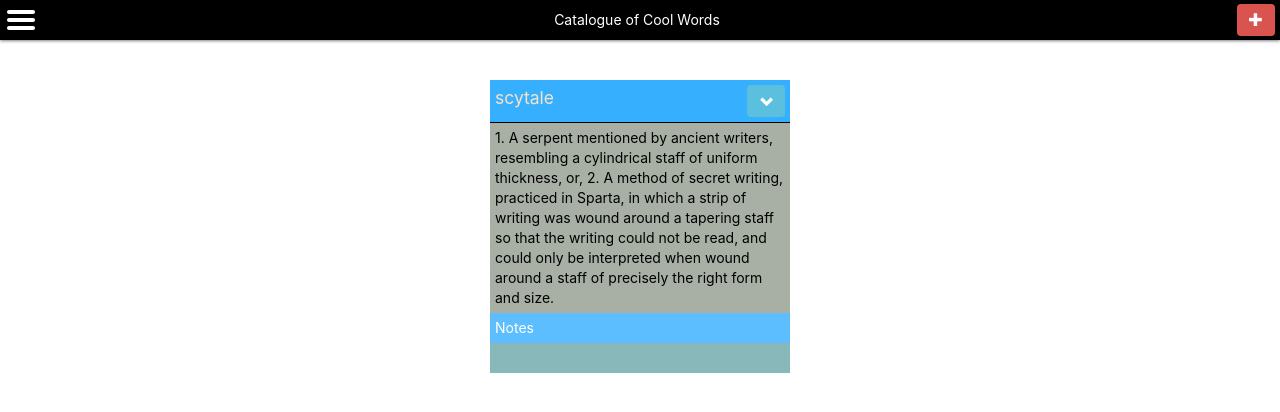
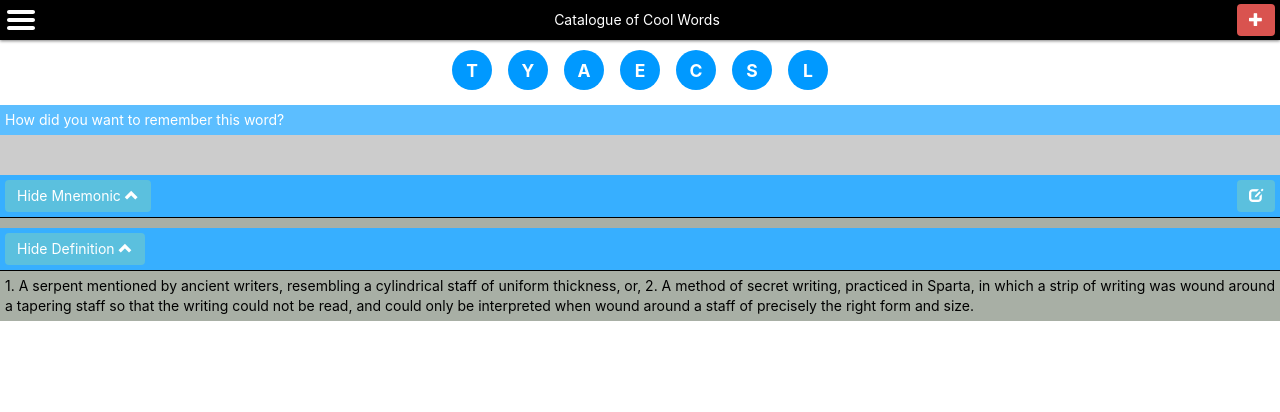
Before and after one commit to ricktoews/wordmage.app, a React (Create React App) app: page / in a window 1280 px wide. Shown: the top 412 px of the page. Built offline with nearby package versions, Linux system fonts and the light colour scheme.

Commit message:
Code is rough, but I want to get the Spotlight updates online.

```diff
--- a/src/App.js
+++ b/src/App.js
@@ -3,9 +3,11 @@ import { Switch, Route, withRouter } from 'react-router-dom';
 import Hamburger from './components/Hamburger';
 import AddIcon from './components/AddIcon';
 import WordForm from './components/WordForm';
+import MnemonicForm from './components/MnemonicForm';
 import ConfirmDelete from './components/ConfirmDelete';
 import ConfirmShare from './components/ConfirmShare';
 import ReceiveData from './components/ReceiveData';
+import Popup from './components/Popup';
 
 import Main from './Main';
 
@@ -13,13 +15,18 @@ import './App.scss';
 
 function App(props) {
 	const [ view, setView ] = useState('rehearse');
+	const [ popupState, setPopupState ] = useState(false);
+	const [ popupData, setPopupData ] = useState({});
+	const [ popupView, setPopupView ] = useState('');
+	const [ word, setWord ] = useState('');
+	const [ hamburgerClass, setHamburgerClass ] = useState('hamburger-nav');
+
 //	const [ addWordState, setAddWordState ] = useState(false);
 	const [ wordFormState, setWordFormState ] = useState(false);
+	const [ mnemonicFormState, setMnemonicFormState ] = useState(false);
 	const [ confirmState, setConfirmState ] = useState(false);
 	const [ confirmShareState, setConfirmShareState ] = useState(false);
 	const [ confirmReceive, setConfirmReceive ] = useState(false);
-	const [ word, setWord ] = useState('');
-	const [ hamburgerClass, setHamburgerClass ] = useState('hamburger-nav');
 
 	const navToWordList = () => {
 		var history = props.history;
@@ -67,8 +74,26 @@ console.log('navToWordList', props, history);
 	}
 
 	const popupWordForm = word => {
+console.log('popupWordForm', word);
+/*
+		setPopupView('add-word');
+		setPopupState(true);
+		setPopupData({ word });
+*/
 		setWord(word);
 		setWordFormState(true);
+	}
+
+	const popupMnemonicForm = word => {
+console.log('popupMnemonicForm', word);
+		setWord(word);
+		setMnemonicFormState(true);
+	}
+
+	const cancelMnemonicForm = () => {
+console.log('cancelMnemonicForm');
+//		setWord('');
+		setMnemonicFormState(false);
 	}
 
 	const cancelWordForm = () => {
@@ -99,8 +124,8 @@ console.log('navToWordList', props, history);
 	<div className="App">
 	  <nav class={hamburgerClass}>
 	    <ul>
+	      <li onClick={navToSpotlight}>Spotlight</li>
 	      <li onClick={navToWordList}>Word List</li>
-	      <li onClick={navToSpotlight}>Spotlight</li>
 {/*
 	      <li onClick={navToArchive}>Archive</li>
 	      <li onClick={handleShare}>Share</li>
@@ -118,8 +143,11 @@ console.log('navToWordList', props, history);
 	  </header>
 	  <Main view={view}
 	    popupConfirm={word => { popupConfirm(word) }}
-	    popupWordForm={word => { popupWordForm(word) }} />
+	    popupWordForm={word => { popupWordForm(word) }}
+	    popupMnemonicForm={word => { popupMnemonicForm(word) }} />
+	  {/* popupState ? <Popup data={popupData} view={popupView} /> : <div/> */}
 	  { wordFormState ? <WordForm word={word} cancelWordForm={cancelWordForm} saveWordForm={saveWordForm} /> : <div/> }
+	  { mnemonicFormState ? <MnemonicForm word={word} cancel={cancelMnemonicForm} /> : <div/> }
 	  { confirmState ? <ConfirmDelete word={word} cancelDelete={cancelDelete} confirmeDelete={confirmeDelete} /> : <div/> }
 	  { confirmShareState ? <ConfirmShare word={word} cancelShare={cancelShare} /> : <div/> }
 	  { confirmReceive ? <ReceiveData cancelReceive={cancelReceive} /> : <div/> }
--- a/src/App.scss
+++ b/src/App.scss
@@ -30,12 +30,13 @@ $info-color: #000000;
 $notes-heading-background: #5CBEFF;
 $notes-heading-color: #ffffff;
 
-$notes-background: #88B8BA;
-$notes-color: #ffffff;
+$notes-background: #ccc;
+$notes-color: #000;
 
 $maxwidth: 400px;
 $header-height: 50px;
-$spotlight-width: $maxwidth - 2*$header-height;
+//$spotlight-width: $maxwidth - 2*$header-height;
+$spotlight-width: 100vw;
 $spotlight-height: 200px;
 
 .btn-tiny {
@@ -125,7 +126,7 @@ $spotlight-height: 200px;
 	}
 }
 
-.container {
+.app-container {
 	position: relative;
 	top: $header-height;
 	height: calc(100vh - #{$header-height});
@@ -192,7 +193,7 @@ $spotlight-height: 200px;
 
 		.spotlight-wrapper {
 			position: relative;
-			top: 30px;
+	//		top: 30px;
 			width: $spotlight-width;
 			min-height: $spotlight-height;
 
@@ -224,6 +225,7 @@ $spotlight-height: 200px;
 				.user-notes {
 					background-color: $notes-background;
 					color: $notes-color;
+					font-size: 16pt;
 					padding: 5px;
 				}
 
@@ -272,6 +274,46 @@ $spotlight-height: 200px;
 	}
 }
 
+.spotlight {
+	.scrambled {
+		display: flex;
+		justify-content: center;
+		align-items: center;
+		flex-wrap: wrap;
+
+		&.finished {
+			display:none;
+		}
+		.letter {
+			display: flex;
+			justify-content: center;
+			align-items: center;
+			cursor: pointer;
+			width: 40px;
+			height: 40px;
+			border-radius: 50%;
+			margin: 0 8px 15px 8px;
+			background-color: #09f;
+			color: white;
+			text-transform: uppercase;
+			font-size: 1.25em;
+			font-weight: bold;
+			&.selected {
+				background-color: gray;
+			}
+		}
+	}
+	.unscrambled {
+		margin-left: 15px;
+		font-size: 1.25em;
+		letter-spacing: .25em;
+		text-transform: uppercase;
+		font-weight: bold;
+		color: #09f;
+	}
+}
+
+
 .hide-section {
 	display: none;
 }
--- a/src/Main.js
+++ b/src/Main.js
@@ -40,12 +40,13 @@ console.log('moveToArchive', word, newActiveList);
 	}
 
 	return (
-	<div className="container">
+	<div className="app-container">
 	  <Switch>
 	    <Route exact path="/" render={() => { return (
 	  <div className={'rehearse' + (props.view !== 'rehearse' ? ' no-hide-section' : '')}>
 	    <Spotlight
-	      popupWordForm={props.popupWordForm}
+	      popupWordForm={word => { props.popupWordForm(word) }}
+	      popupMnemonicForm={word => { props.popupMnemonicForm(word) }}
 	      item={item}
 	      moveToArchive={word => { moveToArchive(word) }} />
 	    <ActiveList
@@ -58,6 +59,7 @@ console.log('moveToArchive', word, newActiveList);
 	  <div className={'rehearse' + (props.view !== 'rehearse' ? ' no-hide-section' : '')}>
 	    <Spotlight
 	      popupWordForm={props.popupWordForm}
+	      popupMnemonicForm={props.popupMnemonicForm}
 	      item={item}
 	      moveToArchive={word => { moveToArchive(word) }} />
 	    <ActiveList
--- /dev/null
+++ b/src/components/CancelIcon.js
@@ -0,0 +1,7 @@
+const CancelIcon = props => {
+	return <button onClick={props.onClick} className={`btn btn-${props.type} btn-md`}>
+          <span className="glyphicon glyphicon-remove"></span>
+        </button>
+}
+
+export default CancelIcon;
--- /dev/null
+++ b/src/components/MnemonicForm.js
@@ -0,0 +1,45 @@
+import { useState } from 'react';
+import WordsInterface from '../utils/words-interface';
+import OKIcon from './OKIcon';
+import CancelIcon from './CancelIcon';
+
+function MnemonicForm(props) {
+	const [ mnemonic, setMnemonic ] = useState(WordsInterface.getNotes(props.word));
+
+	const handleChange = e => {
+		var el = e.target;
+		setMnemonic(el.value);
+	};
+
+	const cancel = () => {
+		console.log('cancel');
+		props.cancel();
+	}
+
+	const save = () => {
+		console.log('save', props.word, mnemonic);
+		WordsInterface.saveNotes(props.word, mnemonic);
+		props.cancel();
+	}
+
+	return (
+	  <div className="word-form-container">
+	  <div className="word-form-wrapper">
+	    <div className="word-form">
+	      <h2 className="word">
+	        To help you remember...
+	      </h2>
+	      <div className="notes">
+	        <textarea placeholder="Definition" onChange={handleChange} rows="5">{mnemonic}</textarea>
+	      </div>
+	      <div className="button-wrapper">
+	        <CancelIcon type="danger" onClick={cancel} />
+	        <OKIcon type="info" onClick={save} />
+	      </div>
+	    </div>
+	  </div>
+	  </div>
+	);
+}
+
+export default MnemonicForm;
--- /dev/null
+++ b/src/components/OKIcon.js
@@ -0,0 +1,7 @@
+const OKIcon = props => {
+	return <button onClick={props.onClick} className={`btn btn-${props.type} btn-md`}>
+          <span className="glyphicon glyphicon-ok"></span>
+        </button>
+}
+
+export default OKIcon;
--- /dev/null
+++ b/src/components/Popup.js
@@ -0,0 +1,44 @@
+import { useEffect, useState } from 'react';
+import WordForm from './WordForm';
+import MnemonicForm from './MnemonicForm';
+import ConfirmDelete from './ConfirmDelete';
+import ConfirmShare from './ConfirmShare';
+import ReceiveData from './ReceiveData';
+
+function Popup(props) {
+	const [ view, setView ] = useState(props.view);
+	const [ data, setData ] = useState(props.data);
+	const [ popupCode, setPopupCode ] = useState(<div />);
+console.log('Popup component', props);
+
+	useEffect(() => {
+		setView(props.view);
+		setData(props.data);
+	}, [props.view]);
+
+	switch (view) {
+		case 'mnemonic':
+			setPopupCode(<MnemonicForm data={data} />);
+		case 'add-word':
+			setPopupCode(<WordForm data={data} />);
+		case 'share':
+			setPopupCode(<ConfirmShare data={data} />);
+		case 'receive':
+			setPopupCode(<ReceiveData data={data} />);
+		default:
+			setPopupCode(<div />);
+	}
+
+	return (
+	<div className="word-form-container">
+	  <div className="word-form-wrapper">
+	<div className="popup">
+	  <h1>Popup Content Here</h1>
+	  {popupCode}
+	</div>
+	  </div>
+	</div>
+	);
+}
+
+export default Popup;
--- /dev/null
+++ b/src/components/RefreshIcon.js
@@ -0,0 +1,7 @@
+const RefreshIcon = props => {
+	return <button onClick={props.onClick} className={'btn btn-info btn-sm' + (props.finished ? ' hide-section' : '')}>
+          <span className="glyphicon glyphicon-refresh"></span>
+        </button>
+}
+
+export default RefreshIcon;
--- /dev/null
+++ b/src/components/Scramble.js
@@ -0,0 +1,70 @@
+import { useEffect, useState } from 'react';
+import { scramble } from '../utils/spotlight';
+import RefreshIcon from './RefreshIcon';
+
+function initLetters(scrambled) {
+	var letterStates = [];
+	var letters = scrambled.split('');
+	letters.forEach(l => {
+		letterStates.push({[l]: false });
+	});
+	return letterStates;
+}
+
+function Scramble(props) {
+	const [ scrambled, setScrambled ] = useState(scramble(props.word));
+	const [ letterStates, setLetterStates ] = useState(initLetters(scrambled));
+	const [ unscrambled, setUnscrambled ] = useState('');
+	const [ finished, setFinished ] = useState(false);
+
+	useEffect(() => {
+		let newScrambled = scramble(props.word);
+		setScrambled(newScrambled);
+		setLetterStates(initLetters(newScrambled));
+		setUnscrambled('');
+		setFinished(false);
+	}, [props.word]);
+
+	const selectLetter = e => {
+		var el = e.target;
+		var letter = el.textContent;
+		var ndx = el.dataset.ndx;
+		var letterStatesClone = Object.assign({}, letterStates);
+		if (letterStatesClone[ndx][letter]) {
+			letterStatesClone[ndx][letter] = !letterStatesClone[ndx][letter];
+			setLetterStates(letterStatesClone);
+			let letterNdx = unscrambled.lastIndexOf(letter);
+			setUnscrambled(unscrambled.substr(0, letterNdx) + unscrambled.substr(letterNdx+1));
+		} else {
+			letterStatesClone[ndx][letter] = !letterStatesClone[ndx][letter];
+			setLetterStates(letterStatesClone);
+			setUnscrambled(unscrambled + letter);
+			if (unscrambled + letter === props.word) {
+				setFinished(true);
+			}
+		}
+	};
+
+	const handleRefresh = e => {
+		setLetterStates(initLetters(props.word));
+		setUnscrambled('');
+	};
+
+	return (
+	<div className="scrambled-wrapper">
+	  <div className={'scrambled' + (finished ? ' finished' : '')}>
+	    { scrambled.split('').map((letter, key) => {
+	      var className = 'letter';
+	      if (letterStates[key][letter]) { className += ' selected'; }
+	      return <span onClick={selectLetter} data-ndx={key} className={className}>{letter}</span>;
+	    })}
+	  </div>
+	  <div className={'unscrambled' + (unscrambled.length === 0 ? ' hide-section' : '')}>
+	    <RefreshIcon onClick={handleRefresh} finished={finished} /> {unscrambled.split('').map((letter, key) => <span>{letter}</span>)}
+	  </div>
+	</div>
+	);
+
+}
+
+export default Scramble;
--- a/src/components/Spotlight.js
+++ b/src/components/Spotlight.js
@@ -1,17 +1,22 @@
 import { useState, useEffect } from 'react';
 import OpenCloseIcon from './OpenCloseIcon';
 import WordsInterface from '../utils/words-interface';
+import Scramble from './Scramble';
 
 function Spotlight(props) {
 	const [open, setOpen] = useState(WordsInterface.hasNotes(props.item.word) === false);
+	const [openMnemonic, setOpenMnemonic] = useState(WordsInterface.hasNotes(props.item.word) === false);
 	const [item, setItem] = useState(props.item);
 	const [notes, setNotes] = useState(WordsInterface.getNotes(props.item.word));
 
 	useEffect(() => {
-		setOpen(WordsInterface.hasNotes(props.item.word) === false);
 		setItem(props.item);
 		setNotes(WordsInterface.getNotes(props.item.word));
-	}, [props.item]);
+	});
+
+	const handleOpenCloseMnemonic = e => {
+		setOpenMnemonic(!openMnemonic);
+	};
 
 	const handleOpenClose = e => {
 		setOpen(!open);
@@ -19,6 +24,10 @@ function Spotlight(props) {
 
 	const archiveWord = e => {
 		props.moveToArchive(item.word);
+	}
+
+	const handleEditMnemonic = e => {
+		props.popupMnemonicForm(item.word);
 	}
 
 	const handleChange = e => {
@@ -34,20 +43,56 @@ function Spotlight(props) {
 	<div className="spotlight-container">
 	  <div className="spotlight-wrapper">
 	    <div className="spotlight">
+              <Scramble word={item.word} />
+	      <div className="user-notes-heading">
+	      How did you want to remember this word?
+	      </div>
+	      <div className="user-notes" contentEditable={true} suppressContentEditableWarning={true}>
+	      </div>
+
+	      {/* Mnemonic device */}
 	      <div className="word">
-	        {item.word}
-	        <OpenCloseIcon onClick={handleOpenClose} className={open ? 'icon-open' : 'icon-closed' } height="15px" width="20px" fill="red" />
+	        { openMnemonic ? (
+	        <button onClick={handleOpenCloseMnemonic} className={'btn btn-info btn-md'}>
+                  Hide Mnemonic <span className="glyphicon glyphicon-chevron-up"></span>
+                </button>
+	          ) : (
+	        <button onClick={handleOpenCloseMnemonic} className={'btn btn-info btn-md'}>
+                  Show Mnemonic <span className="glyphicon glyphicon-chevron-down"></span>
+                </button>
+	          )
+	        }
+	        <button onClick={handleEditMnemonic} className={'btn btn-info btn-md'}>
+                  <span className="glyphicon glyphicon-edit"></span>
+                </button>
+	      </div>
+	      <div className={'of-interest' + (openMnemonic ? ' open' : ' closed')}>
+	        {notes}
+	      </div>
+
+	      {/* Definition */}
+	      <div className="word">
+	        { open ? (
+	        <button onClick={handleOpenClose} className={'btn btn-info btn-md'}>
+                  Hide Definition <span className="glyphicon glyphicon-chevron-up"></span>
+                </button>
+	          ) : (
+	        <button onClick={handleOpenClose} className={'btn btn-info btn-md'}>
+                  Show Definition <span className="glyphicon glyphicon-chevron-down"></span>
+                </button>
+	          )
+	        }
 	      </div>
 	      <div className={'of-interest' + (open ? ' open' : ' closed')}>
 	        {item.def}
 	      </div>
+{/*
 	      <div className="user-notes-heading">
 	      Notes
 	      </div>
 	      <div className="user-notes" onBlur={handleChange} contentEditable={true} suppressContentEditableWarning={true}>
 	        {notes}
 	      </div>
-{/*
 	      <div className="button-wrapper" style={{zIndex: 300}}>
 	        <button class="btn btn-archive" onClick={archiveWord}>Archive</button>
 	      </div>
--- /dev/null
+++ b/src/utils/spotlight.js
@@ -0,0 +1,15 @@
+function scramble(word) {
+	var letters = word.split('');
+	var itemCount = letters.length;
+	var scrambled = '';
+	var safety = 100;
+	while (itemCount > 0 && safety > 0) {
+		var rnd = Math.floor(Math.random() * itemCount);
+		scrambled += letters.splice(rnd,1);
+		itemCount = letters.length;
+		safety--;
+	}
+	return scrambled;
+}
+
+export { scramble };
```
